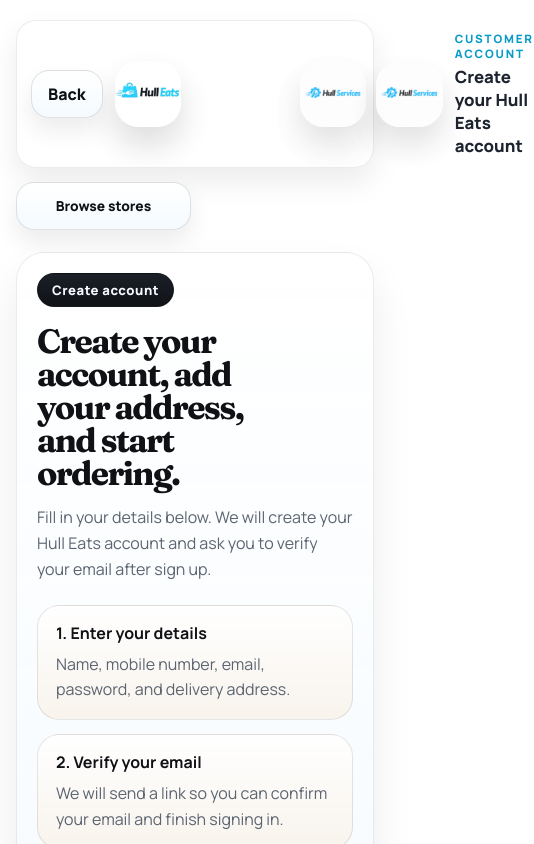
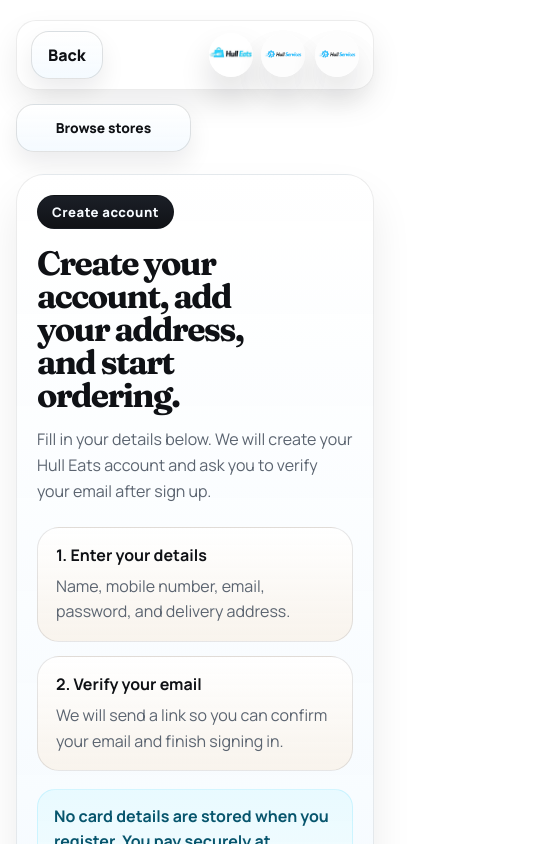
Before and after one commit to mattyknowles1992-lang/Hull-Eats, a Next.js app in the folder apps/customer-web/: page /register in a window 390 px wide. Shown: the top 844 px of the page, 534 px wide, since content can reach past the window. Built offline with nearby package versions, Linux system fonts and the light colour scheme.

Commit message:
feat(customer-web): launch defaults, account header, register layout; docs: customer_profiles SQL sync
Co-authored-by: Cursor <cursoragent@cursor.com>

```diff
--- a/apps/customer-web/app/about/page.tsx
+++ b/apps/customer-web/app/about/page.tsx
@@ -5,7 +5,7 @@ import { AppSwitcher } from "../app-switcher";
 const buyerOffers = [
   "Order from Hull restaurants, takeaways, cafes, dessert spots, and shops in one local marketplace.",
   "Track orders from checkout through preparation and delivery as the delivery operation comes online.",
-  "Use Hull Eats+ for launch-period delivery perks and account benefits once subscriptions are enabled.",
+  "Pay delivery fees per order as set by each store at checkout — optional memberships may follow in a later phase.",
 ];
 
 const businessOffers = [
--- a/apps/customer-web/app/globals.css
+++ b/apps/customer-web/app/globals.css
@@ -129,6 +129,41 @@ textarea {
   }
 }
 
+@media (max-width: 767px) {
+  .customer-home-topbar.topbar {
+    grid-template-columns: minmax(0, 1fr);
+    grid-template-areas:
+      "switcher"
+      "trails"
+      "location";
+    gap: 10px;
+    align-items: stretch;
+  }
+
+  .customer-home-topbar .topbar-trailing-actions {
+    display: grid;
+    grid-template-columns: repeat(2, minmax(0, 1fr));
+    gap: 8px;
+    width: 100%;
+    min-width: 0;
+    justify-content: stretch;
+  }
+
+  .customer-home-topbar .topbar-membership {
+    min-width: 0;
+    width: 100%;
+  }
+
+  .customer-home-topbar .topbar-auth-actions {
+    min-width: 0;
+    width: 100%;
+  }
+
+  .customer-home-topbar .membership-popover .glass-button {
+    width: 100%;
+  }
+}
+
 .topbar-actions,
 .brand-pill,
 .marketing-nav-actions,
@@ -186,6 +221,29 @@ textarea {
   background: rgba(255, 255, 255, 0.6);
   backdrop-filter: blur(10px);
   box-shadow: 0 14px 30px rgba(15, 17, 21, 0.08);
+}
+
+.register-page-topbar .register-page-brand-pill {
+  display: flex;
+  align-items: center;
+  gap: 10px;
+  flex: 1 1 auto;
+  min-width: 0;
+}
+
+.register-page-topbar .app-switcher {
+  flex: 1 1 auto;
+  min-width: 0;
+  justify-content: flex-end;
+  gap: clamp(8px, 2.5vw, 24px);
+}
+
+.register-page-topbar .app-switcher-main {
+  flex-shrink: 0;
+}
+
+.register-page-topbar .app-switcher-secondary {
+  flex-shrink: 0;
 }
 
 .brand-logo {
@@ -567,7 +625,7 @@ textarea {
   line-height: 1.05;
 }
 
-.membership-nav-button span {
+.membership-nav-button > span {
   color: var(--brand-blue-dark);
   font-size: 0.68rem;
   font-weight: 950;
@@ -578,6 +636,35 @@ textarea {
 .membership-nav-button strong {
   color: var(--ink-strong);
   font-size: 0.98rem;
+}
+
+.membership-nav-button-title-only {
+  place-items: center;
+  justify-items: center;
+  text-align: center;
+}
+
+.membership-nav-button-title-only strong {
+  font-size: 0.98rem;
+}
+
+.membership-nav-button.membership-nav-button-account-only {
+  display: grid;
+  place-items: center;
+  justify-items: center;
+  min-height: 58px;
+}
+
+.membership-nav-button.membership-nav-button-account-only > span {
+  color: var(--brand-blue-dark);
+  font-size: 0.98rem;
+  font-weight: 850;
+  text-transform: none;
+  letter-spacing: normal;
+}
+
+.membership-brand-plus {
+  color: var(--brand-blue-dark);
 }
 
 .membership-popover summary::-webkit-details-marker {
@@ -4041,6 +4128,16 @@ button.filter-pill {
     --app-switcher-icon-size: clamp(56px, 17vw, 72px);
   }
 
+  .register-page-topbar .app-switcher {
+    width: auto;
+    flex: 1 1 auto;
+    min-width: 0;
+    max-width: 100%;
+    justify-content: flex-end;
+    gap: clamp(8px, 2vw, 14px);
+    --app-switcher-icon-size: clamp(44px, 11vw, 56px);
+  }
+
   .location-strip {
     grid-column: 1 / -1;
     justify-content: flex-start;
--- a/apps/customer-web/app/marketplace-auth-buttons.tsx
+++ b/apps/customer-web/app/marketplace-auth-buttons.tsx
@@ -33,9 +33,8 @@ export function MarketplaceAuthButtons() {
   if (hasSession) {
     return (
       <div className="topbar-auth-actions">
-        <Link href="/account" className="glass-button membership-nav-button">
+        <Link href="/account" className="glass-button membership-nav-button membership-nav-button-account-only">
           <span>Your account</span>
-          <strong>Account</strong>
         </Link>
       </div>
     );
@@ -43,8 +42,7 @@ export function MarketplaceAuthButtons() {
 
   return (
     <div className="topbar-auth-actions">
-      <Link href="/account" className="glass-button membership-nav-button">
-        <span>Customer</span>
+      <Link href="/account" className="glass-button membership-nav-button membership-nav-button-title-only">
         <strong>Sign in / Sign up</strong>
       </Link>
     </div>
--- a/apps/customer-web/app/register/page.tsx
+++ b/apps/customer-web/app/register/page.tsx
@@ -6,16 +6,12 @@ import { RegisterForm } from "./register-form";
 export default function RegisterPage() {
   return (
     <main className="shell">
-      <header className="topbar">
-        <div className="brand-pill">
+      <header className="topbar register-page-topbar">
+        <div className="brand-pill register-page-brand-pill">
           <Link href="/" className="icon-button">
             Back
           </Link>
           <AppSwitcher />
-          <div>
-            <p className="eyebrow">Customer account</p>
-            <p className="brand-title">Create your Hull Eats account</p>
-          </div>
         </div>
 
         <div className="topbar-actions">
--- a/apps/customer-web/app/register/register-form.tsx
+++ b/apps/customer-web/app/register/register-form.tsx
@@ -3,6 +3,7 @@
 import type { FormEvent } from "react";
 import { useState } from "react";
 
+import { CUSTOMER_SIGNUP_DELIVERY_PLAN } from "../../src/lib/customer-launch";
 import { getBrowserSupabaseClient } from "../../src/lib/supabase-browser";
 
 type FormState = {
@@ -78,7 +79,7 @@ export function RegisterForm() {
             full_name: formState.fullName.trim(),
             phone: formState.phone.trim(),
             marketing_opt_in: formState.marketingOptIn,
-            preferred_delivery_plan: "pay_as_you_go",
+            preferred_delivery_plan: CUSTOMER_SIGNUP_DELIVERY_PLAN,
             signup_promo_code: formState.promoCode.trim() || null,
             address_label: formState.addressLabel.trim() || "Home",
             address_type: "home",
--- /dev/null
+++ b/apps/customer-web/src/lib/customer-launch.ts
@@ -0,0 +1,5 @@
+/**
+ * Launch: every signup stores pay-as-you-go in auth metadata / customer_profiles.
+ * Hull Eats+ and plan selection stay in the database and triggers for a later phase.
+ */
+export const CUSTOMER_SIGNUP_DELIVERY_PLAN = "pay_as_you_go" as const;
```
Also changed, not shown: apps/customer-web/app/page.tsx (+19 -8 lines), 2 other files (tests, documents, lock files or other folders).
